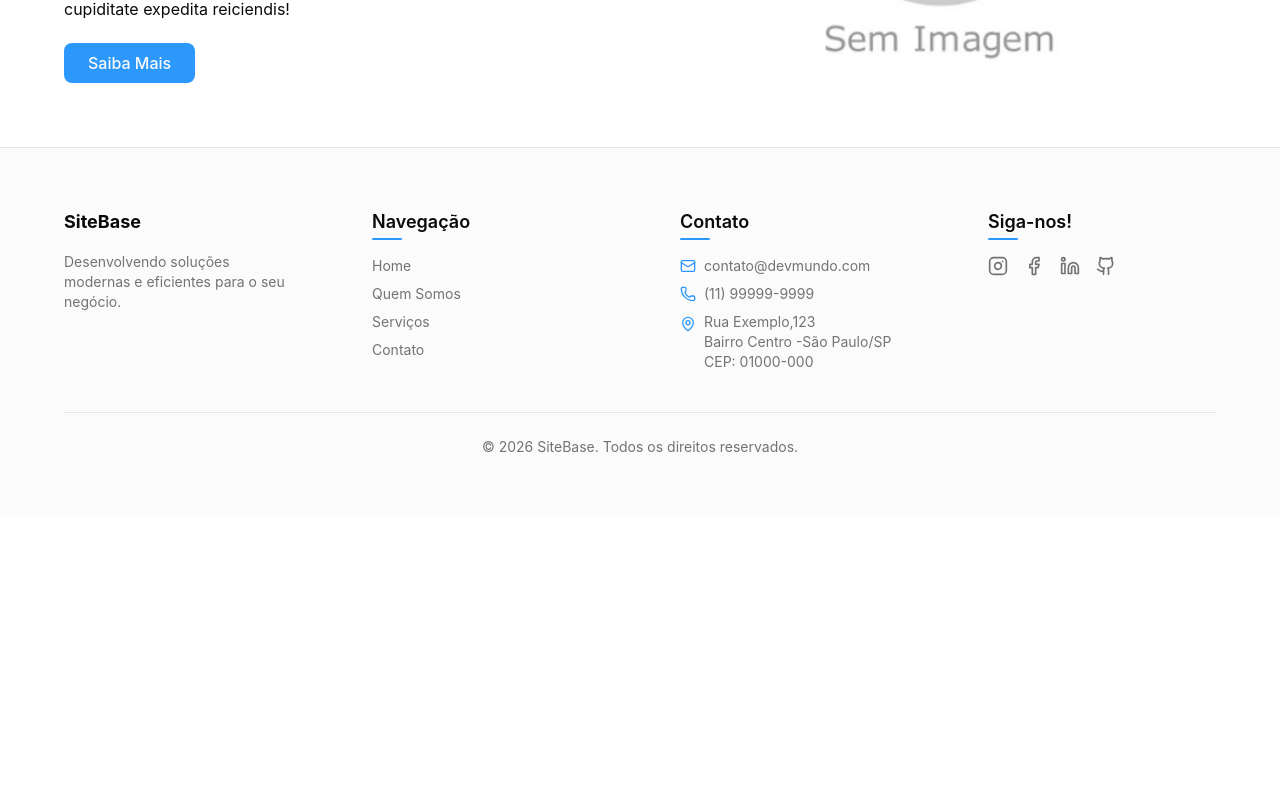
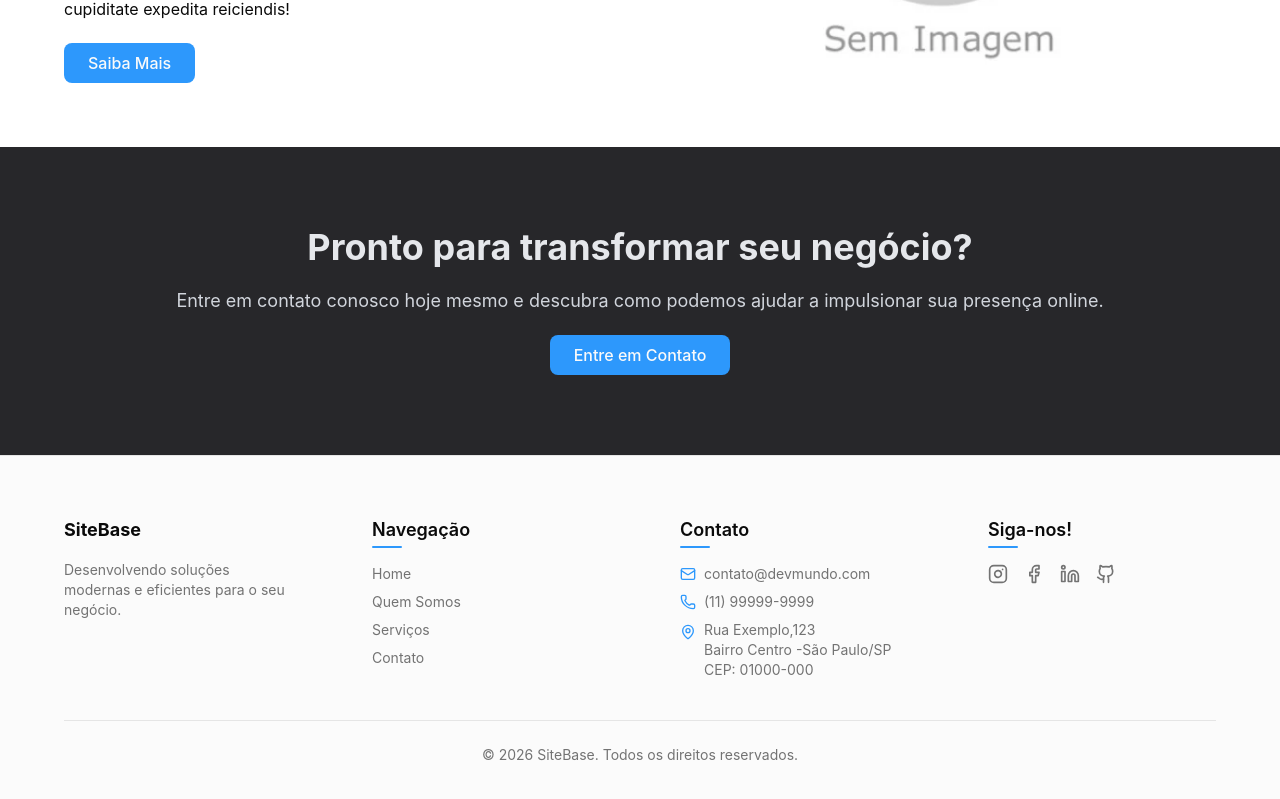
Before and after one commit to Miltonnn/sitebase-next, a Next.js app: page / in a window 1280 px wide. Shown: the part 1039-1838 px from the top of the page. Before the commit the page ends 1556 px from the top, so only its background shows below. Built offline with nearby package versions, Linux system fonts and the light colour scheme.

Commit message:
feat: cta

```diff
--- a/app/page.tsx
+++ b/app/page.tsx
@@ -1,3 +1,4 @@
+import { Cta } from "@/components/sections/Cta";
 import { Empresa } from "@/components/sections/Empresa";
 import { Hero } from "@/components/sections/Hero";
 
@@ -6,6 +7,7 @@ export default function Home() {
     <>
       <Hero />
       <Empresa />
+      <Cta />
     </>
   );
 }
--- /dev/null
+++ b/components/sections/Cta.tsx
@@ -0,0 +1,23 @@
+import Link from "next/link";
+import { Button } from "../ui/button";
+
+export function Cta() {
+  return (
+    <section className="bg-zinc-800 py-20">
+      <div className="container flex flex-col items-center justify-center gap-5">
+        <h2 className="text-4xl font-bold text-gray-200">
+          Pronto para transformar seu negócio?
+        </h2>
+        <p className="text-lg text-gray-300">
+          Entre em contato conosco hoje mesmo e descubra como podemos ajudar a
+          impulsionar sua presença online.
+        </p>
+        <Button asChild size="lg" className="text-md w-fit">
+          <Link href="/contato" title="Contato">
+            Entre em Contato
+          </Link>
+        </Button>
+      </div>
+    </section>
+  );
+}
```
